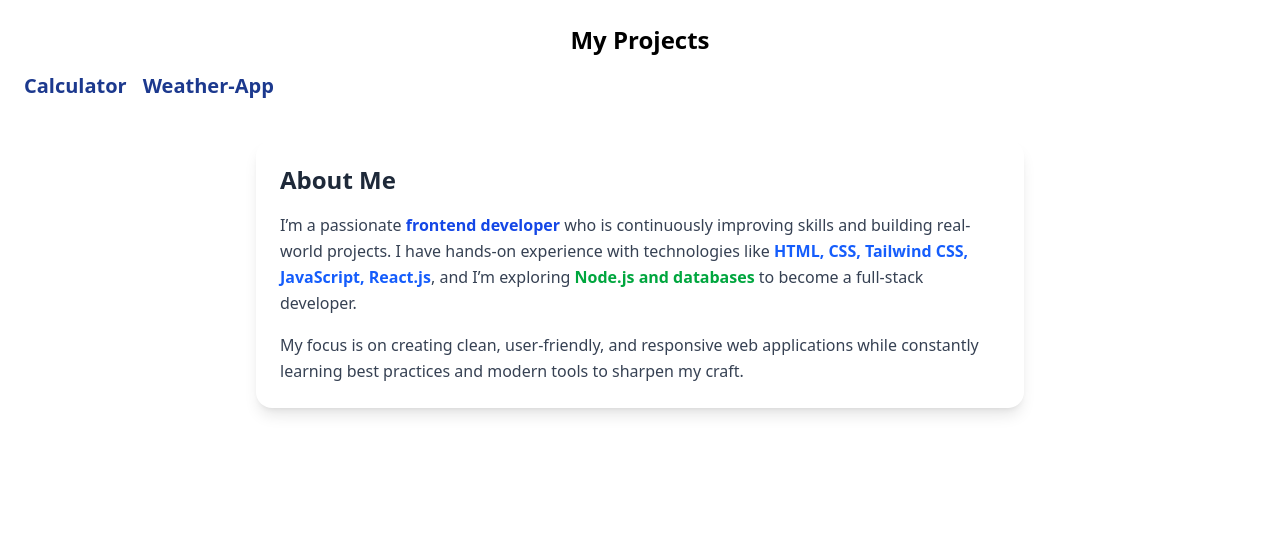
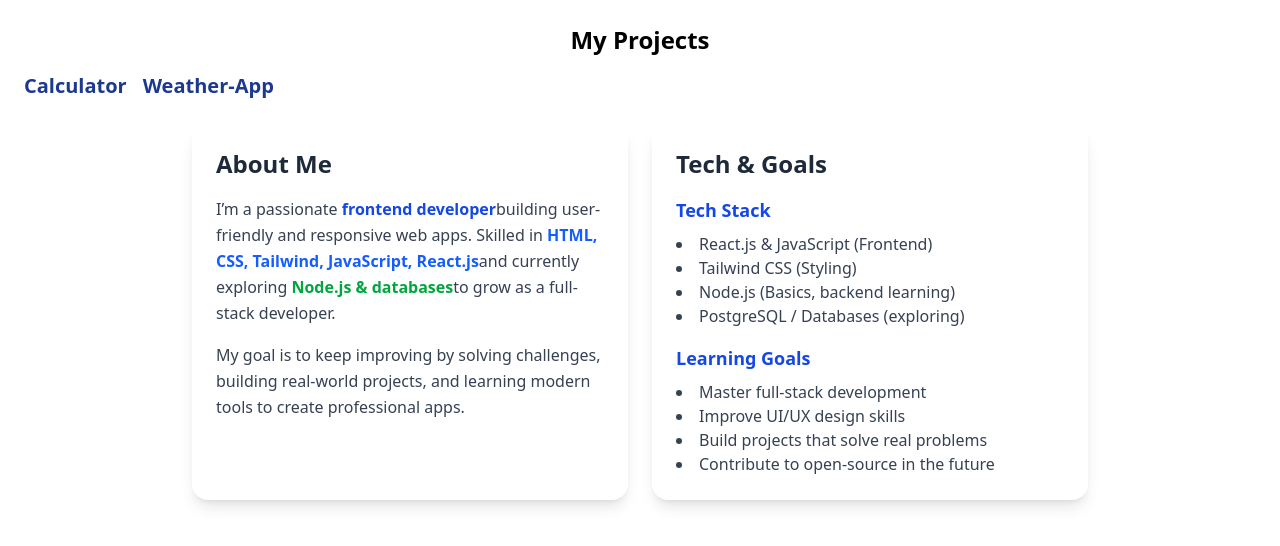
Before and after one commit to Olivier-Masabo/Frontend-Mini-Project, a React (Vite) app in the folder Frontend-Project/: page / in a window 1280 px wide. Shown: the top 546 px of the page. Built offline with nearby package versions, Linux system fonts and the light colour scheme.

Commit message:
adding goal and tech stack

```diff
--- a/Frontend-Project/src/App.jsx
+++ b/Frontend-Project/src/App.jsx
@@ -18,23 +18,51 @@ function App() {
         </Link>
       </nav>
 
-      <div className="max-w-3xl mx-auto mb-10 p-6 bg-white shadow-lg rounded-2xl mt-10">
-        <h2 className="text-2xl font-bold text-gray-800 mb-4">
-          About Me
-        </h2>
-        <p className="text-gray-700 leading-relaxed">
-          I’m a passionate <span className="font-semibold text-blue-700">frontend developer</span> who is
-          continuously improving skills and building real-world projects.
-          I have hands-on experience with technologies like{" "}
-          <span className="font-semibold text-blue-600">HTML, CSS, Tailwind CSS, JavaScript, React.js</span>,
-          and I’m exploring <span className="font-semibold text-green-600">Node.js and databases</span> to become a full-stack developer.
-        </p>
-        <p className="mt-4 text-gray-700 leading-relaxed">
-          My focus is on creating clean, user-friendly, and responsive web
-          applications while constantly learning best practices and modern tools
-          to sharpen my craft.
-        </p>
+      <div className="max-w-4xl mx-auto grid md:grid-cols-2 gap-6 mb-10">
+        {/* About Me Card */}
+        <div className="p-6 bg-white shadow-lg rounded-2xl">
+          <h2 className="text-2xl font-bold text-gray-800 mb-4">About Me</h2>
+          <p className="text-gray-700 leading-relaxed">
+            I’m a passionate <span className="font-semibold text-blue-700">frontend developer</span>
+            building user-friendly and responsive web apps.
+            Skilled in{" "}
+            <span className="font-semibold text-blue-600">
+              HTML, CSS, Tailwind, JavaScript, React.js
+            </span>
+            and currently exploring{" "}
+            <span className="font-semibold text-green-600">Node.js & databases</span>
+            to grow as a full-stack developer.
+          </p>
+          <p className="mt-4 text-gray-700 leading-relaxed">
+            My goal is to keep improving by solving challenges, building real-world
+            projects, and learning modern tools to create professional apps.
+          </p>
+        </div>
+
+
+        <div className="p-6 bg-white shadow-lg rounded-2xl">
+          <h2 className="text-2xl font-bold text-gray-800 mb-4">Tech & Goals</h2>
+
+          {/* Tech Stack */}
+          <h3 className="text-lg font-semibold text-blue-700 mb-2">Tech Stack</h3>
+          <ul className="list-disc list-inside text-gray-700 mb-4">
+            <li>React.js & JavaScript (Frontend)</li>
+            <li>Tailwind CSS (Styling)</li>
+            <li>Node.js (Basics, backend learning)</li>
+            <li>PostgreSQL / Databases (exploring)</li>
+          </ul>
+
+
+          <h3 className="text-lg font-semibold text-blue-700 mb-2">Learning Goals</h3>
+          <ul className="list-disc list-inside text-gray-700">
+            <li>Master full-stack development</li>
+            <li>Improve UI/UX design skills</li>
+            <li>Build projects that solve real problems</li>
+            <li>Contribute to open-source in the future</li>
+          </ul>
+        </div>
       </div>
+
 
 
 
```
